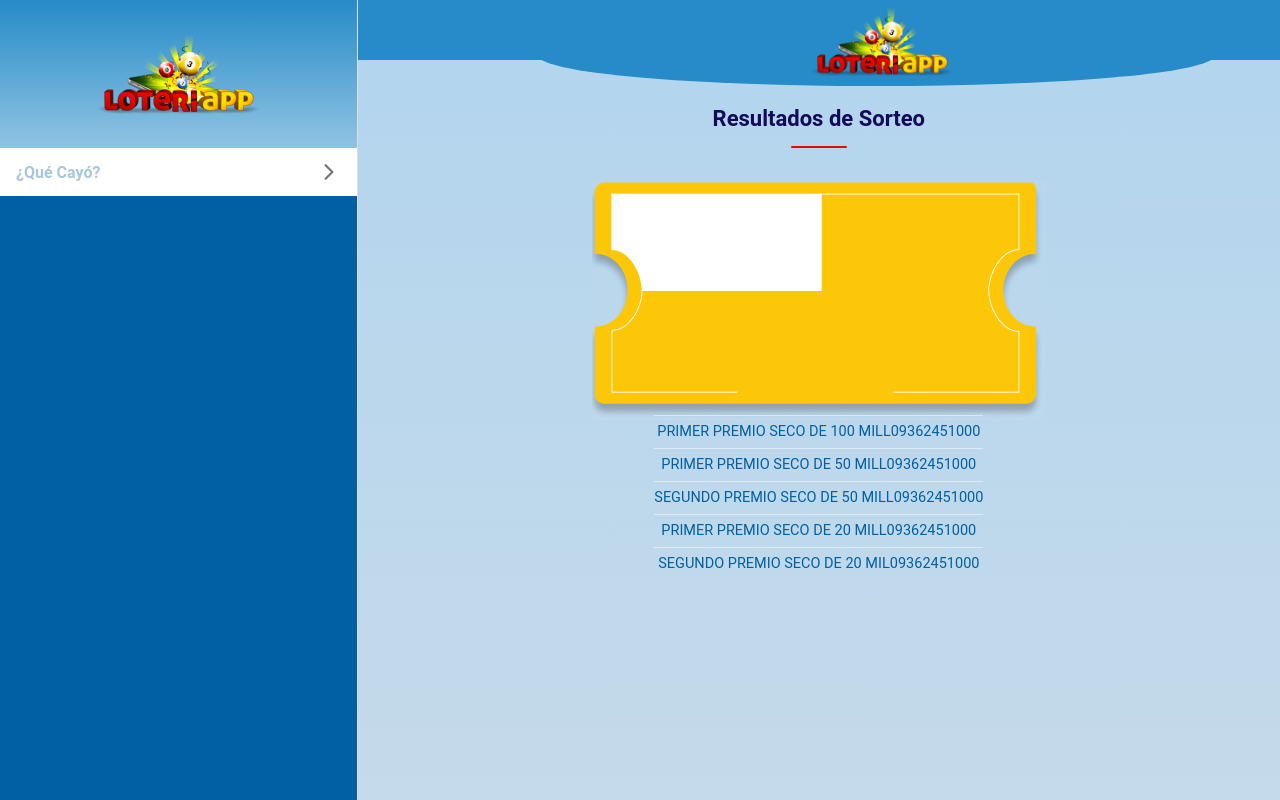
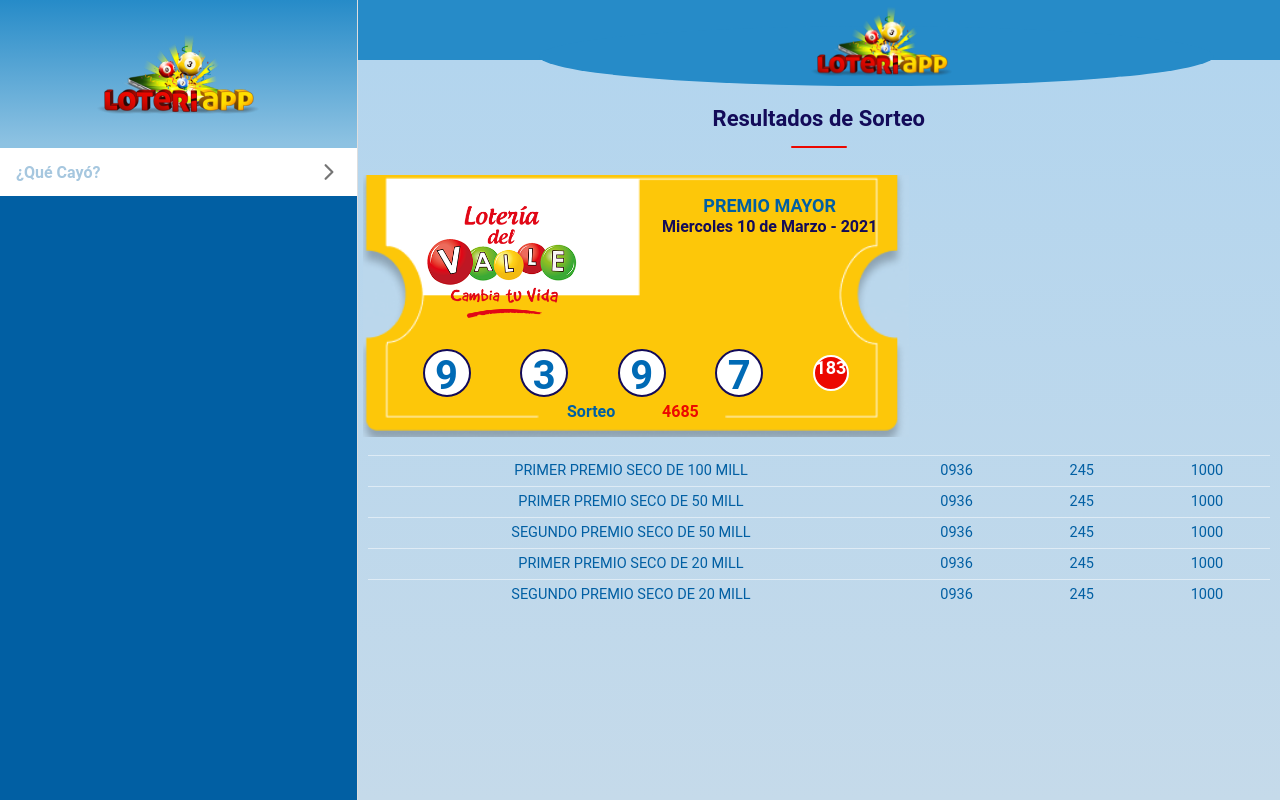
Before and after one commit to marcelaTrujilloToro/loteriApp.ionic.react, a React (Create React App) app: page /screens/que-cayo-resultado/QueCayoResultadoScreen in a window 1280 px wide. Built offline with nearby package versions, Linux system fonts and the light colour scheme.

Commit message:
Billete en screen QueCayoResultados

```diff
--- /dev/null
+++ b/backend/db.json
@@ -0,0 +1,31 @@
+{
+    "loterias":
+    [
+        {
+            "codigo": "024",
+            "ultimoSorteo": "3428"
+        }
+    ],
+
+    "resultados":
+    [
+        {
+            "nombreDiaMes": "Miercoles",
+            "diaMes": "10",
+            "nombreMes": "Marzo",
+            "anio": "2021",
+            "serieMayor": "183",
+            "numeroMayor": "9397",
+            "sorteo": "1234",
+            "fecha": "2021/04/29",
+            "secos":[
+                {
+                    "nombre": "PRIMER PREMIO SECO",
+                    "numero": "1234",
+                    "serie": "123"
+                }
+            ]
+        }
+
+    ]
+}
--- a/src/App.css
+++ b/src/App.css
@@ -71,3 +71,18 @@
   right: 0;
   z-index: 100;
 }
+
+.la-division-premios {
+  list-style-type: none;
+  border-top: 1px solid rgba(255, 255, 255, 0.5);
+  padding-top: 7px;
+  padding-bottom: 7px;
+}
+
+.la-premio-fuente {
+  font-style: normal;
+  font-weight: normal;
+  font-size: 14.5px;
+  line-height: 16px;
+  color: rgba(1, 95, 163, 1);
+}
--- a/src/components/ListaPremios/ListaPremios.style.css
+++ b/src/components/ListaPremios/ListaPremios.style.css
@@ -1,17 +1,3 @@
-ul{
-    padding-inline-start: 0px;
+.la-grid-lista-premios {
+  padding-top: 20px;
 }
-li {
-  list-style-type: none;
-  border-top: 1px solid rgba(255, 255, 255, 0.5);
-  padding-top: 8px;
-  padding-bottom: 8px;
-}
-
-.la-premio-fuente {
-  font-style: normal;
-  font-weight: normal;
-  font-size: 14.5px;
-  line-height: 16px;
-  color: rgba(1, 95, 163, 1);
-}
--- a/src/components/ListaPremios/ListaPremios.tsx
+++ b/src/components/ListaPremios/ListaPremios.tsx
@@ -1,27 +1,20 @@
-import React from 'react'
-import {Premio} from "../../models/Premio"
-import "./ListaPremios.style.css"
+import { IonCol, IonGrid, IonRow } from "@ionic/react";
+import React from "react";
+import { Premio } from "../../models/Premio";
+import PremioItem from "../PremioItem/PremioItem";
+import "./ListaPremios.style.css";
 
 type ListaPremioProps = {
-    listaPremios: Array<Premio>
-}
+  listaPremios: Array<Premio>;
+};
 
-const ListaPremios:  React.FC <ListaPremioProps>= (props) => {
-    return (
-        <div>
-            <ul>
-                {props.listaPremios.map((premio)=> {
-                    return(
-                        <li className="la-premio-fuente" key={premio.codigo}>
-                            {premio.descripcion}
-                            {premio.numero}
-                            {premio.serie}
-                            {premio.valor}
-                        </li>
-                    )
-                })}
-            </ul>
-        </div>
-    )
-}
+const ListaPremios: React.FC<ListaPremioProps> = (props) => {
+  return (
+    <IonGrid className=" ion-no-padding la-grid-lista-premios">
+      {props.listaPremios.map((premio) => {
+        return <PremioItem premio={premio}></PremioItem>;
+      })}
+    </IonGrid>
+  );
+};
 export default ListaPremios;
--- a/src/components/Menu/Menu.css
+++ b/src/components/Menu/Menu.css
@@ -125,8 +125,9 @@
 }
 
 
-.item-native::after{
-  background-color: rgba(1, 95, 163, 1);
+.la-menu-item .item-native{
+  background: rgba(1, 95, 163, 1) !important;
+  --background:rgba(1, 95, 163, 1);
   opacity: 1;
 }
 
--- a/src/components/Menu/Menu.tsx
+++ b/src/components/Menu/Menu.tsx
@@ -77,7 +77,7 @@
               <IonMenuToggle key={index} autoHide={false}>
                 <IonItem
                   className={
-                    location.pathname === appPage.url ? "selected" : ""
+                    location.pathname === appPage.url ? "selected" : "la-menu-item"
                   }
                   routerLink={appPage.url}
                   routerDirection="none"
--- a/src/components/Modal-que-cayo/ModalQueCayo.tsx
+++ b/src/components/Modal-que-cayo/ModalQueCayo.tsx
@@ -1,4 +1,4 @@
-import React from "react";
+import React, { useState } from "react";
 import "./ModalQueCayo.css";
 import QueCayoResultadoScreen from "../../../src/screens/que-cayo-resultado/QueCayoResultadoScreen";
 
@@ -19,6 +19,8 @@
 
 const ModalQueCayo: React.FC<ModalProps> = (props) => {
   const history = useHistory();
+
+
 
   return (
     <IonContent >
--- /dev/null
+++ b/src/components/PremioItem/PremioItem.tsx
@@ -0,0 +1,22 @@
+import { IonCol, IonGrid, IonRow } from "@ionic/react";
+import React from "react";
+import { Premio } from "../../models/Premio";
+import "./PremioItem.style.css";
+
+type PremioProps = {
+  premio: Premio;
+};
+
+const PremioItem: React.FC<PremioProps> = (props) => {
+  return (
+    <IonRow className="la-division-premios">
+      <IonCol className="la-premio-fuente" size="7">
+        {props.premio.descripcion}
+      </IonCol>
+      <IonCol className="la-premio-fuente">{props.premio.numero}</IonCol>
+      <IonCol className="la-premio-fuente">{props.premio.serie}</IonCol>
+      <IonCol className="la-premio-fuente">{props.premio.valor}</IonCol>
+    </IonRow>
+  );
+};
+export default PremioItem;
--- a/src/screens/que-cayo-resultado/QueCayoResultado.style.css
+++ b/src/screens/que-cayo-resultado/QueCayoResultado.style.css
@@ -11,7 +11,6 @@
   border-radius: 1.2px;
   position: relative;
   top: 15px;
-
 }
 
 .la-title-row {
@@ -19,9 +18,86 @@
 }
 
 .la-billete-row {
-  height: 30%;
+  height: 35%;
 }
 
 .la-lista-sorteo-row {
-  height: 50%;
+  height: 45%;
 }
+
+.la-col-num-sorteo {
+  display: flex;
+  justify-content: space-evenly;
+  align-items: center;
+}
+
+.la-circulo-blanco {
+  width: 48px;
+  height: 48px;
+  background-color: rgba(255, 255, 255, 1);
+  border: 2px solid rgba(19, 11, 89, 1);
+  border-radius: 50%;
+}
+
+.la-circulo-rojo {
+  width: 36px;
+  height: 36px;
+  background-color: rgba(236, 8, 0, 1);
+  border: 2px solid rgba(255, 255, 255, 1);
+  border-radius: 50%;
+}
+
+.la-fuente-billete-22 {
+  padding-top: 10px;
+  color: rgba(1, 95, 163, 1);
+  font-style: normal;
+  font-weight: bold;
+  font-size: 18px;
+  line-height: 22px;
+  text-align: center;
+}
+
+.la-titulo-num-sorteo {
+  font-style: normal;
+  font-weight: bold;
+  font-size: 16px;
+  line-height: 20px;
+  text-align: center;
+  color: #015fa3;
+}
+
+.la-num-sorteo {
+  font-style: normal;
+  font-weight: bold;
+  font-size: 16px;
+  line-height: 20px;
+  text-align: center;
+  color: #ec0800;
+}
+
+.la-info-sorteo {
+  position: relative;
+  top: -5px;
+}
+
+.la-logo-ltr {
+  width: 60%;
+}
+
+.la-cifra-sorteo {
+  font-style: normal;
+  font-weight: bold;
+  font-size: 40px;
+  line-height: 49px;
+  text-align: center;
+  color: rgba(0, 106, 181, 1);
+}
+
+.la-serie-sorteo {
+  font-style: normal;
+  font-weight: bold;
+  font-size: 18px;
+  line-height: 22px;
+  text-align: center;
+  color: #ffffff;
+}
--- a/src/screens/que-cayo-resultado/QueCayoResultadoScreen.tsx
+++ b/src/screens/que-cayo-resultado/QueCayoResultadoScreen.tsx
@@ -1,62 +1,48 @@
-import {
-  IonCol,
-  IonContent,
-  IonGrid,
-  IonPage,
-  IonRow,
-  IonText,
-  IonTitle,
-} from "@ionic/react";
+import { IonCol, IonContent, IonGrid, IonPage, IonRow } from "@ionic/react";
 import React, { useState } from "react";
 import Header from "../../components/Header/Header";
+import { Premio } from "../../models/Premio";
+import ListaPremios from "../../components/ListaPremios/ListaPremios";
 import "./QueCayoResultado.style.css";
-import {Premio} from "../../models/Premio"
-import ListaPremios from "../../components/ListaPremios/ListaPremios"
 
 const QueCayoResultadoScreen: React.FC = () => {
-
-
-    const [arregloPremios, setArregloPremios] = useState<Array<Premio>>(
-        [
+  const [arregloPremios, setArregloPremios] = useState<Array<Premio>>([
     {
-                codigo: '1',
+      codigo: "1",
       descripcion: "PRIMER PREMIO SECO DE 100 MILL",
-                numero: '0936',
-                serie: '245',
-                valor: '1000',
+      numero: "0936",
+      serie: "245",
+      valor: "1000",
     },
     {
-                codigo: '2',
+      codigo: "2",
       descripcion: "PRIMER PREMIO SECO DE 50 MILL",
-                numero: '0936',
-                serie: '245',
-                valor: '1000',
+      numero: "0936",
+      serie: "245",
+      valor: "1000",
     },
     {
-                codigo: '3',
+      codigo: "3",
       descripcion: "SEGUNDO PREMIO SECO DE 50 MILL",
-                numero: '0936',
-                serie: '245',
-                valor: '1000',
+      numero: "0936",
+      serie: "245",
+      valor: "1000",
     },
     {
-                codigo: '4',
+      codigo: "4",
       descripcion: "PRIMER PREMIO SECO DE 20 MILL",
-                numero: '0936',
-                serie: '245',
-                valor: '1000',
+      numero: "0936",
+      serie: "245",
+      valor: "1000",
     },
     {
-                codigo: '5',
-                descripcion: "SEGUNDO PREMIO SECO DE 20 MIL",
-                numero: '0936',
-                serie: '245',
-                valor: '1000',
-            }
-
-        ]
-    );
-
+      codigo: "5",
+      descripcion: "SEGUNDO PREMIO SECO DE 20 MILL",
+      numero: "0936",
+      serie: "245",
+      valor: "1000",
+    },
+  ]);
 
   return (
     <IonPage>
@@ -64,9 +50,7 @@
 
       <IonContent className="ion-no-padding">
         <div className="la-content-gradiente-darker">
-
           <IonGrid className=" la-content-grid">
-
             <IonRow className="la-title-row">
               <IonCol className="la-col-titulo">
                 <div className="la-titulo-22 ">Resultados de Sorteo</div>
@@ -75,19 +59,50 @@
             </IonRow>
 
             <IonRow className="la-billete-row">
+              <div style={{backgroundImage: `url(/assets/imagenes/Loteriapp-billete-completo.png)`, backgroundRepeat:"no-repeat", backgroundSize:"cover", backgroundPosition:"center"}} >
+                {/* <img className="la" src="/assets/imagenes/Loteriapp-billete-completo.png"></img> */}
+                <IonGrid  >
+                  <IonRow>
                     <IonCol>
-                    <img src="/assets/imagenes/Loteriapp-billete-completo.png"></img>
+                      <img className="la-logo-ltr"
+                        src="/assets/imagenes/Loteriapp_logo_valle.png"
+                        alt=""
+                      />
+                    </IonCol>
+                    <IonCol >
+                      <IonGrid className="ion-no-padding">
+                        <IonRow>
+                          <IonCol className="la-fuente-billete-22">PREMIO MAYOR</IonCol>
+                        </IonRow>
+                        <IonRow>
+                          <IonCol className="la-titulo-16">Miercoles 10 de Marzo - 2021</IonCol>
+                        </IonRow>
+                      </IonGrid>
                     </IonCol>
                   </IonRow>
-
-            <IonRow className="la-lista-sorteo-row" >
-                <IonCol>
-                    <ListaPremios listaPremios={arregloPremios} ></ListaPremios>
+                  <IonRow>
+                    <IonCol className="la-col-num-sorteo">
+                      <div className="la-circulo-blanco"> <span className="la-cifra-sorteo">9</span> </div>
+                      <div className="la-circulo-blanco"><span className="la-cifra-sorteo">3</span></div>
+                      <div className="la-circulo-blanco"><span className="la-cifra-sorteo">9</span></div>
+                      <div className="la-circulo-blanco"><span className="la-cifra-sorteo">7</span></div>
+                      <div className="la-circulo-rojo"><span className="la-serie-sorteo">183</span></div>
                     </IonCol>
                   </IonRow>
+                  <IonRow>
+                    <IonCol size="2" offset="4"> <span className="la-titulo-num-sorteo la-info-sorteo">Sorteo</span></IonCol>
+                    <IonCol size="2" ><span className="la-num-sorteo la-info-sorteo">4685</span></IonCol>
+                  </IonRow>
+                </IonGrid>
+              </div>
+            </IonRow>
 
+            <IonRow className="la-lista-sorteo-row">
+              <IonCol>
+                <ListaPremios listaPremios={arregloPremios}></ListaPremios>
+              </IonCol>
+            </IonRow>
           </IonGrid>
-
         </div>
       </IonContent>
     </IonPage>
```
Also changed, not shown: src/components/PremioItem/PremioItem.style.css (added), 1 other file (tests, documents, lock files or other folders). Lines whose indentation alone changed are shown as unchanged.
